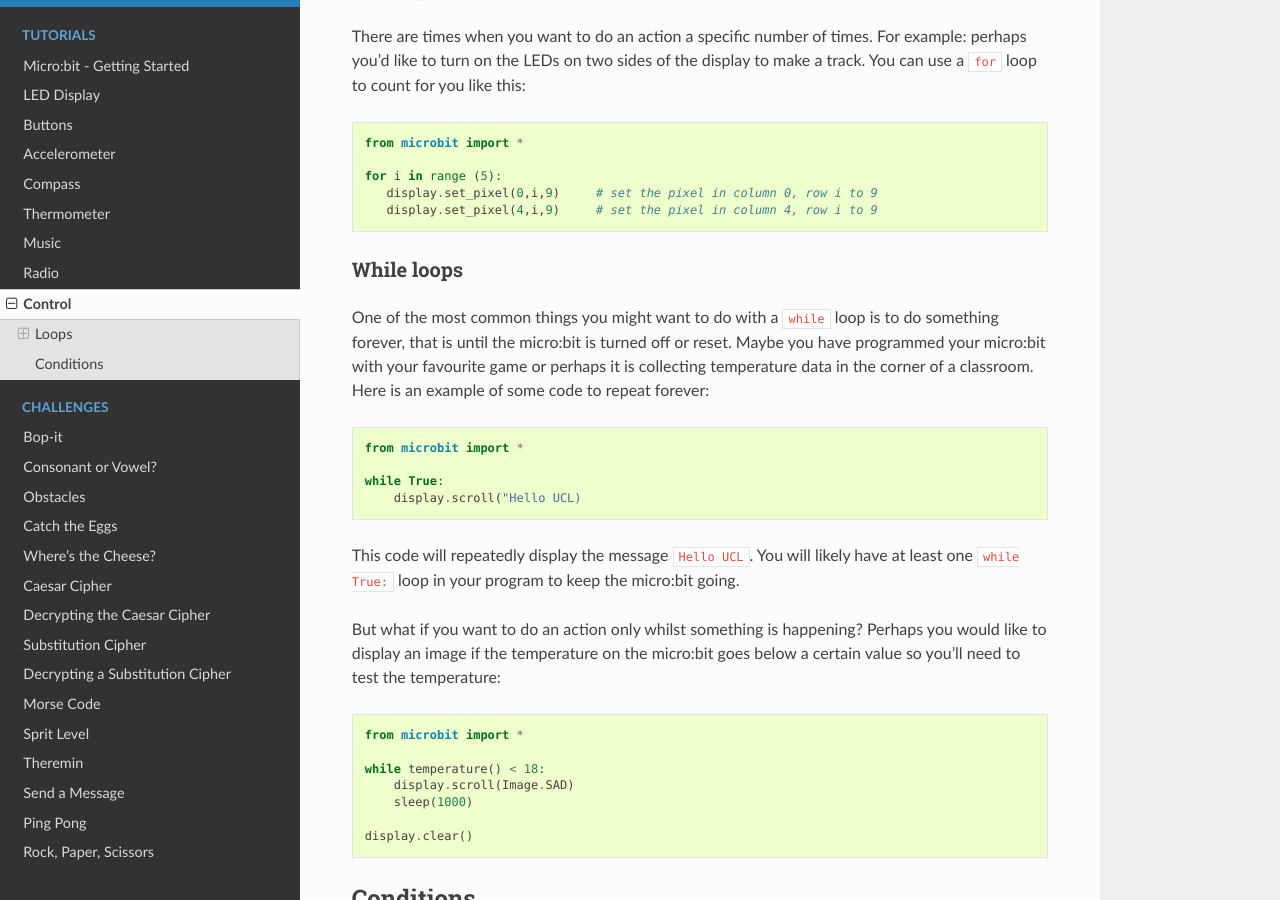
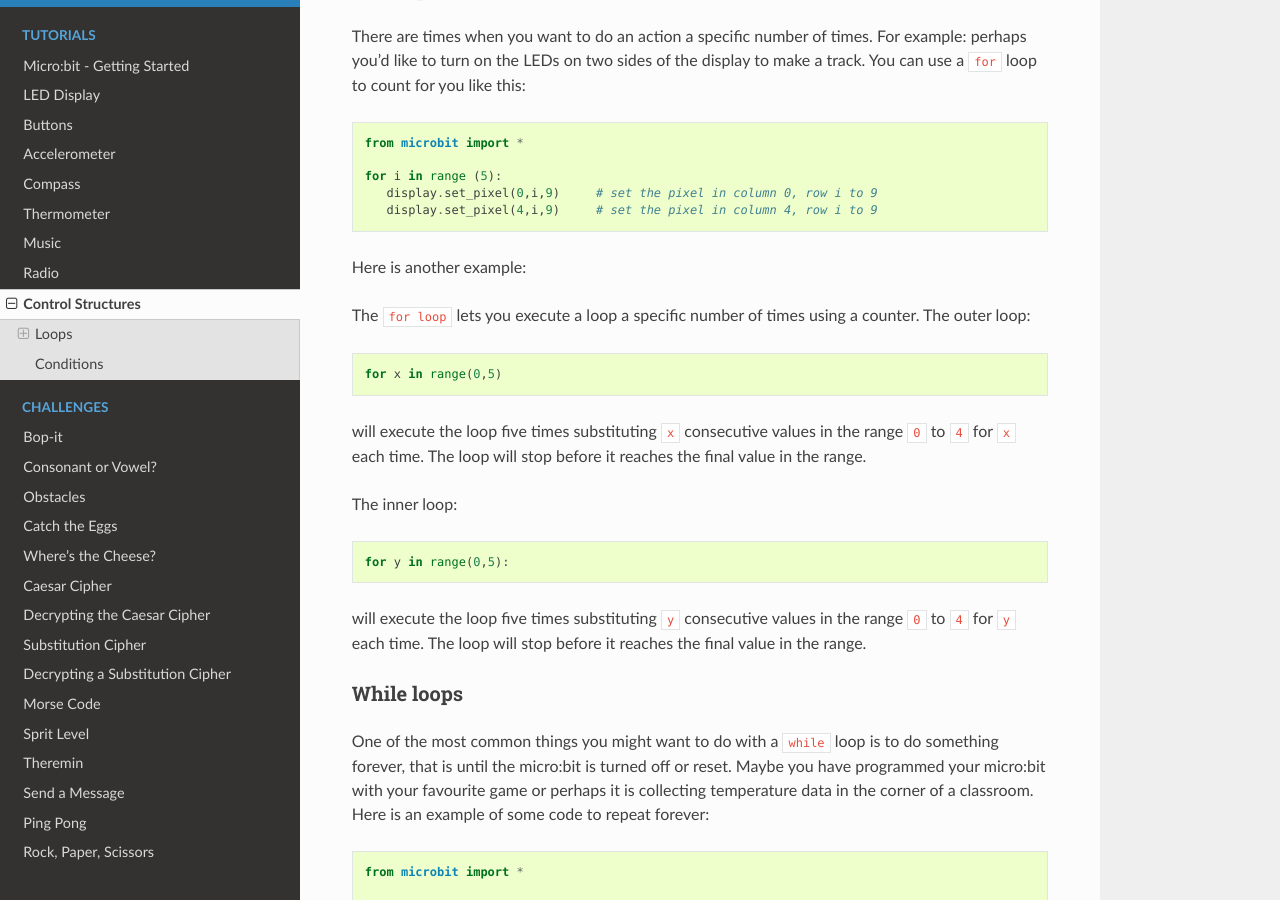
Before and after one commit to rharbird/microbit-challenges, a Sphinx documentation site: the page built from docs/source/tutorials/control.rst, in a window 1280 px wide and 900 px high, scrolled down 483 px. Built offline with Sphinx 7.4.7 and the Read the Docs theme 2.0.0, drawn with Linux system fonts in a browser that asks for light colours; pages that are not in the unit, such as notebooks, are missing from menus; some of the changed text lies outside the part shown.

Commit message:
change image size

```diff
--- a/docs/source/tutorials/compass.rst
+++ b/docs/source/tutorials/compass.rst
@@ -9,7 +9,6 @@ such as those generated by a permanent magnet or those around a coil
 through which a current is running.
 
 .. image:: compass.jpg
-   :scale: 60 %
    :align: left
 
 The interpretation of magnetic
--- a/docs/source/tutorials/control.rst
+++ b/docs/source/tutorials/control.rst
@@ -1,6 +1,6 @@
-*******
-Control
-*******
+******************
+Control Structures
+******************
 Sometimes you need to control what happens in your program, do you need to repeat something over and over again?
 Loops will help you there. Perhaps you only want something to happen if a particular event has occurred? Take a look at conditions
 to help you there. Of course, in any program you will likely use all of these to make your micro:bit function and that's where
@@ -23,6 +23,25 @@ LEDs on two sides of the display to make a track. You can use a ``for`` loop to
 	   display.set_pixel(0,i,9) 	# set the pixel in column 0, row i to 9
 	   display.set_pixel(4,i,9)	# set the pixel in column 4, row i to 9
 
+Here is another example::
+
+
+
+
+
+
+
+The ``for loop`` lets you execute a loop a specific number of times using a counter. The outer loop::
+
+        for x in range(0,5)
+
+will execute the loop five times substituting ``x`` consecutive values in the range ``0`` to ``4`` for ``x`` each time. The loop will stop before it reaches the final value in the range.
+
+The inner loop::
+
+        for y in range(0,5):
+
+will execute the loop five times substituting ``y`` consecutive values in the range ``0`` to ``4`` for ``y`` each time. The loop will stop before it reaches the final value in the range.
 
 While loops
 -----------
```
